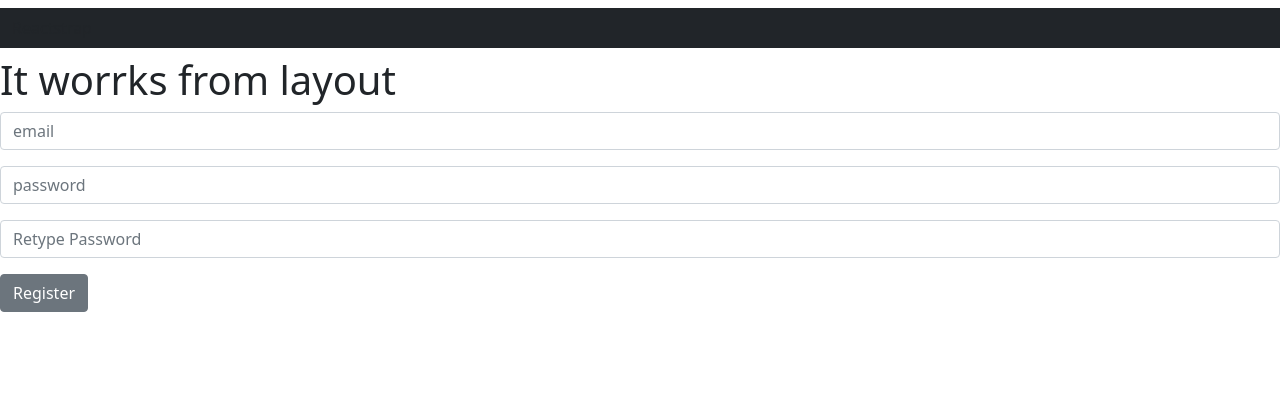
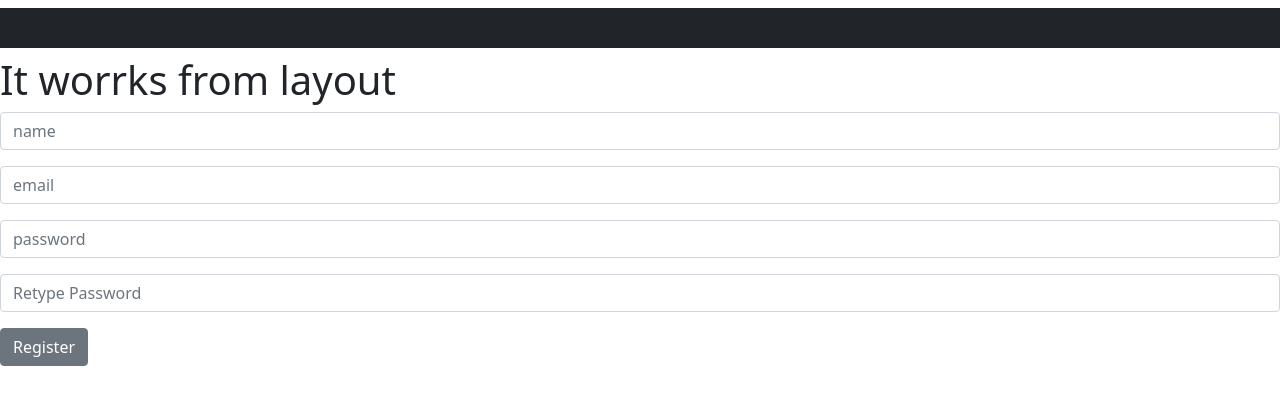
Before and after one commit to Camil-bot/ToDoList-React-Frontend, a React (Create React App) app: page /auth/register in a window 1280 px wide. Shown: the top 404 px of the page. Built offline with nearby package versions, Linux system fonts and the light colour scheme.

Commit message:
login + register  view works

```diff
--- a/src/views/Register.js
+++ b/src/views/Register.js
@@ -8,6 +8,7 @@ const Register = () => {
   const [password2, setPassword2] = useState("");
   const [errorEmail, setErrorEmail] = useState("");
   const [errorPassword, setErrorPassword] = useState("");
+  const [userName, setUserName] = useState("");
 
   function checkEmail(email) {
     //check this shit ca nu sunt sigur de ea
@@ -33,6 +34,7 @@ const Register = () => {
     }
     axios
       .post("http://localhost:5000/auth/register", {
+        name: userName,
         email: email,
         password: password
       })
@@ -44,6 +46,18 @@ const Register = () => {
 
   return (
     <Form>
+      <FormGroup>
+        <Input
+          id="userName"
+          name="userName"
+          value={userName}
+          placeholder="name"
+          type="text"
+          onChange={(e) => {
+            setUserName(e.target.value);
+          }}
+        />
+      </FormGroup>
       <FormGroup>
         <Input
           id="exampleEmail"
```
